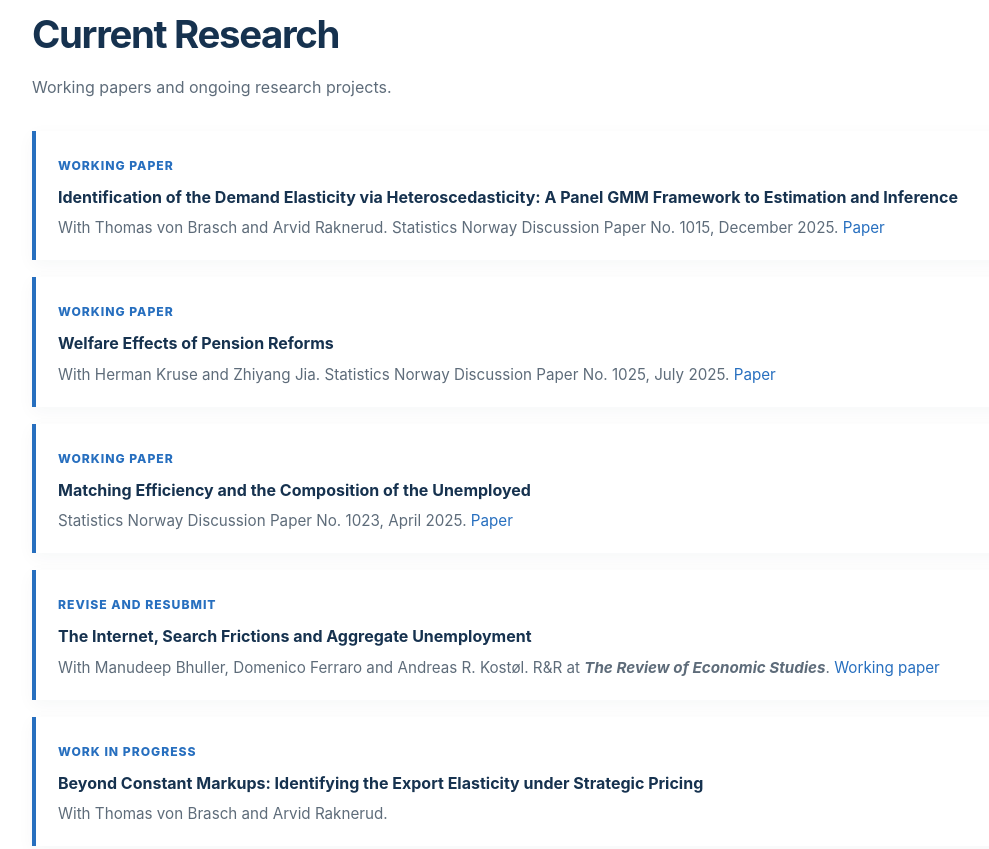
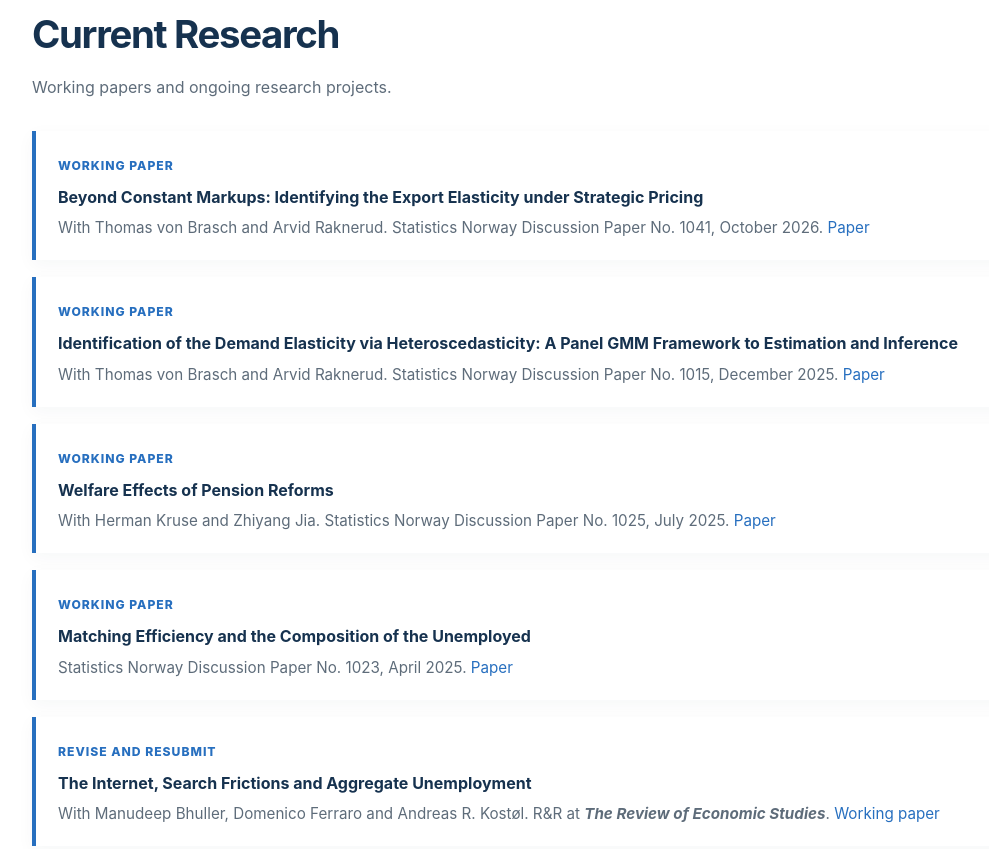
Before and after one commit to trond-cv/trond-cv.github.io, a plain HTML site: page index.html in a window 1280 px wide. Shown: the part 837-1686 px from the top of the page, without its empty margins (48-1037 px from the left). Drawn offline with Linux system fonts and the light colour scheme.

Commit message:
Update index.html

```diff
--- a/index.html
+++ b/index.html
@@ -143,11 +143,11 @@
     <div class="container">
       <div class="section-heading"><h2>Current Research</h2><p>Working papers and ongoing research projects.</p></div>
       <div class="pub-list">
+        <article class="publication"><span class="label">Working paper</span><h3>Beyond Constant Markups: Identifying the Export Elasticity under Strategic Pricing</h3><p>With Thomas von Brasch and Arvid Raknerud. Statistics Norway Discussion Paper No. 1041, October 2026. <a href="https://www.ssb.no/en/utenriksokonomi/utenrikshandel/artikler/beyond-constant-markups-identifying-the-export-elasticity-under-strategic-pricing">Paper</a></p></article>
         <article class="publication"><span class="label">Working paper</span><h3>Identification of the Demand Elasticity via Heteroscedasticity: A Panel GMM Framework to Estimation and Inference</h3><p>With Thomas von Brasch and Arvid Raknerud. Statistics Norway Discussion Paper No. 1015, December 2025. <a href="https://www.ssb.no/en/virksomheter-foretak-og-regnskap/virksomheter-og-foretak/artikler/identifying-demand-elasticity-via-heteroscedasticity">Paper</a></p></article>
         <article class="publication"><span class="label">Working paper</span><h3>Welfare Effects of Pension Reforms</h3><p>With Herman Kruse and Zhiyang Jia. Statistics Norway Discussion Paper No. 1025, July 2025. <a href="https://www.ssb.no/en/offentlig-sektor/offentlig-forvaltning/artikler/welfare-effects-of-pension-reforms">Paper</a></p></article>
         <article class="publication"><span class="label">Working paper</span><h3>Matching Efficiency and the Composition of the Unemployed</h3><p>Statistics Norway Discussion Paper No. 1023, April 2025. <a href="https://www.ssb.no/en/arbeid-og-lonn/sysselsetting/artikler/matching-efficiency-and-the-composition-of-the-unemployed">Paper</a></p></article>
         <article class="publication"><span class="label">Revise and resubmit</span><h3>The Internet, Search Frictions and Aggregate Unemployment</h3><p>With Manudeep Bhuller, Domenico Ferraro and Andreas R. Kostøl. R&amp;R at <em><strong>The Review of Economic Studies</strong></em>. <a href="https://www.nber.org/papers/w30911">Working paper</a></p></article>
-        <article class="publication"><span class="label">Work in progress</span><h3>Beyond Constant Markups: Identifying the Export Elasticity under Strategic Pricing</h3><p>With Thomas von Brasch and Arvid Raknerud.</p></article>
       </div>
     </div>
   </section>
```
